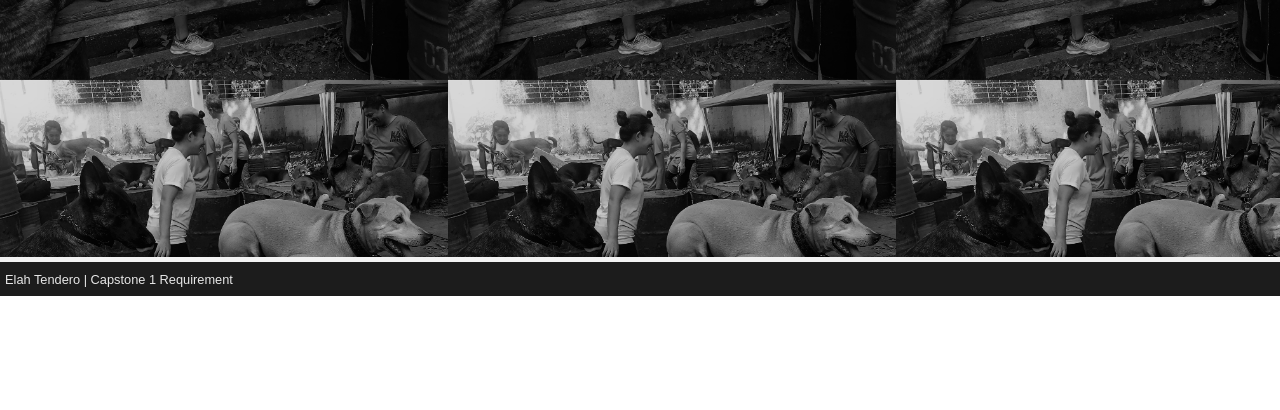
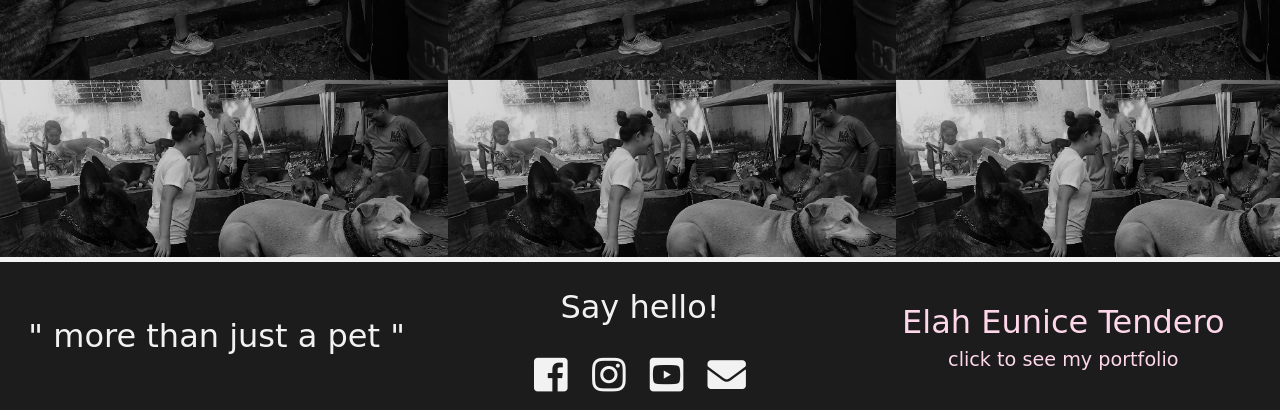
Before and after one commit to etendero/satchmo, a plain HTML site: page story.html in a window 1280 px wide. Shown: the part 3867-4277 px from the top of the page. Before the commit the page ends 4163 px from the top, so only its background shows below. Drawn offline with nearby package versions, Linux system fonts and the light colour scheme; a web font is replaced by a local one.

Commit message:
Update story.html

```diff
--- a/story.html
+++ b/story.html
@@ -14,7 +14,7 @@
 	<link rel="icon" type="image/gif/png" href="assets/images/favicon.png">
 
 	<!-- googlefont -->
-	<link href="https://fonts.googleapis.com/css?family=Leckerli+One" rel="stylesheet"><link href="https://fonts.googleapis.com/css?family=Oswald" rel="stylesheet">
+	<link href="https://fonts.googleapis.com/css?family=Leckerli+One" rel="stylesheet"><link href="https://fonts.googleapis.com/css?family=Oswald" rel="stylesheet"> <link href="https://fonts.googleapis.com/css?family=Cedarville+Cursive|Montserrat" rel="stylesheet">
 
 	<!-- fontawesome -->
 	<link rel="stylesheet" href="https://use.fontawesome.com/releases/v5.4.1/css/all.css" integrity="sha384-5sAR7xN1Nv6T6+dT2mhtzEpVJvfS3NScPQTrOxhwjIuvcA67KV2R5Jz6kr4abQsz" crossorigin="anonymous">
@@ -196,10 +196,29 @@
 		</section>
 
 
-		<footer class="footer clear" id="contact">
-			<small>Elah Tendero | Capstone 1 Requirement</small>
+		<footer>
+			<div class="container-fluid">
+				<div class="row pt-3">
+					<div  class="col-4 my-auto">
+						<p id="footerquote" class="text-center">" more than just a pet "</p>
+					</div>
+					<div class="col-4">
+						<p id="footerquote" class="text-center">Say hello! </p>
+						<div id="footersocial" class="text-center">
+							<a href="#" class="facebook"><i class="fab fa-facebook-square"></i></a>
+							<a href="#" class="instagram"><i class="fab fa-instagram"></i></i></a>
+							<a href="#" class="youtube"><i class="fab fa-youtube-square"></i></a>
+							<a href="#" class="googleplus"><i class="fas fa-envelope"></i> </a>
+						</div>
+					</div>
+					<div class="col-4 my-auto">
+						<p id="portfolio" class="text-center">Elah Eunice Tendero </p>
+						<p class="text-center"><a id="portfoliolink"  href="https://etendero.github.io/elleunice/" target="_blank" ">click to see my portfolio</a></p>
+					</div>
+				</div>
+			</div>
+		</footer>
 
-		</footer> <!-- end of footer -->
 
 	</content>  <!-- end container -->
 
```
